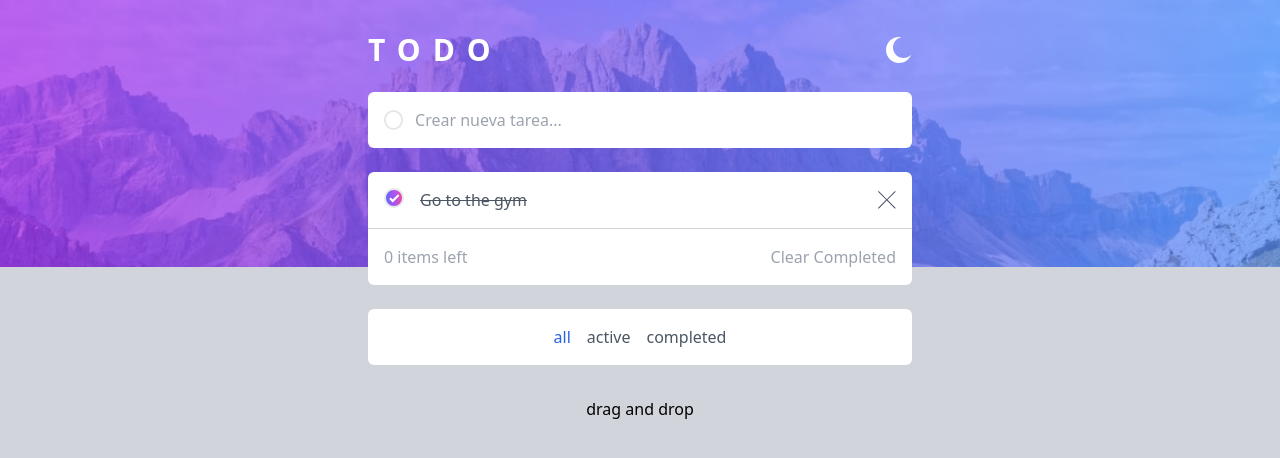
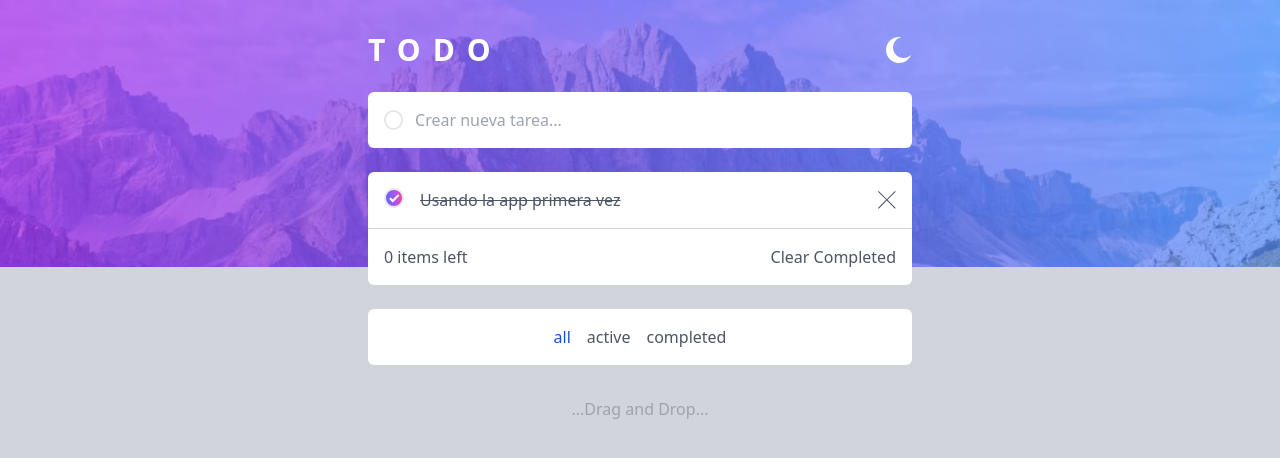
Before and after one commit to JesusELC/prueba, a React (Vite) app: page / in a window 1280 px wide. Shown: the top 458 px of the page. Built offline with nearby package versions, Linux system fonts and the light colour scheme.

Commit message:
Termidado como tutorial

```diff
--- a/src/App.jsx
+++ b/src/App.jsx
@@ -7,7 +7,7 @@ import TodoList from "./components/TodoList.jsx";
 
 
 const initialStateTodos =JSON.parse(localStorage.getItem(`todos`)) || [
-  { id: 1, title: "Go to the gym", completed:true },
+  { id: 0, title: "Usando la app primera vez", completed:true },
 ];
 
 const App = () => {
@@ -49,9 +49,9 @@ const App = () => {
       case "all":
         return todos;
       case "completed":
+        return todos.filter((todo)=>todo.completed);
+      case "active":
         return todos.filter((todo)=>!todo.completed);
-      case "active":
-        return todos.filter((todo)=> todo.completed);
       default:
         return todos;
     }
@@ -72,8 +72,8 @@ const App = () => {
         <TodoFilter changeFilter={changeFilter} filter={filter}/>
       </main>
 
-      <footer className="text-center mt-8 dark:text-gray-300">
-        drag and drop
+      <footer className="text-center mt-8 dark:text-gray-600 text-gray-400">
+        ...Drag and Drop...
       </footer>
 
     </div>
--- a/src/components/Header.jsx
+++ b/src/components/Header.jsx
@@ -22,7 +22,7 @@ const Header = () => {
     return(
       <header className="container mx-auto pt-8 px-4 md:max-w-xl">
         <div className="flex justify-between">
-          <h1 className= "uppercase dark:text-gray-400 text-white text-3xl font-semibold tracking-[0.4em]">todo</h1>
+          <h1 className= "uppercase dark:text-gray-300 text-white text-3xl font-semibold tracking-[0.4em] transition-all duration-1000">todo</h1>
           <button onClick={()=>setDarkMode(!darkMode)}>
             {darkMode?<IconSun/>:<IconMoon/>}
           </button>
--- a/src/components/TodoComputed.jsx
+++ b/src/components/TodoComputed.jsx
@@ -1,8 +1,8 @@
 const TodoComputed = ({computedTodoLeft,clearCompleted}) => {
     return(
       <section className="p-4 flex justify-between dark:bg-gray-800 bg-white rounded-b-md">
-        <span className="text-gray-400 dark:text-gray-300">{computedTodoLeft} items left</span>
-        <button className="text-gray-400" onClick={clearCompleted}>Clear Completed </button>
+        <span className="text-gray-600 dark:text-gray-400">{computedTodoLeft} items left</span>
+        <button className="text-gray-600" onClick={clearCompleted}>Clear Completed </button>
       </section>
     );
 };
--- a/src/components/TodoCreate.jsx
+++ b/src/components/TodoCreate.jsx
@@ -14,10 +14,10 @@ const TodoCreate = ({createTodo}) =>{
     }
 
     return(
-        <form onSubmit={handleSubmitAddTodo} className="p-4 dark:bg-gray-800 bg-white border-black rounded-md overflow-hidden flex gap-3 items-center mt-6">
+        <form onSubmit={handleSubmitAddTodo} className="p-4 dark:bg-gray-800 bg-white border-black rounded-md overflow-hidden flex gap-3 items-center mt-6 transition-all duration-1000">
          <span className="rounded-full border-2 w-5 h-5 inline-block"> </span>
          <input
-            className="w-full dark:bg-gray-800 text-gray-400 outline-none dark:text-gray-300"
+            className="w-full dark:bg-gray-800 text-gray-600 outline-none dark:text-gray-400"
             type="text"
             placeholder="Crear nueva tarea..."
             value={title}
--- a/src/components/TodoFilter.jsx
+++ b/src/components/TodoFilter.jsx
@@ -1,10 +1,10 @@
 const TodoFilter = ({changeFilter, filter}) => {
     return(
-        <section className="container mx-auto mt-6 ">
+        <section className="container mx-auto mt-6 transition-all duration-1000">
         <div className="mt-6 dark:bg-gray-800 bg-white rounded-md p-4 flex justify-center gap-4  ">
-          <button className={`hover:text-blue-600 ${filter === 'all'?"text-blue-600 ":"text-gray-600 "}`} onClick={() => changeFilter("all")}>all</button>
-          <button className={`hover:text-blue-600 ${filter === 'active'?"text-blue-600":"text-gray-600"}`} onClick={() => changeFilter("active")}>active</button>
-          <button className={`hover:text-blue-600 ${filter === 'completed'?"text-blue-600":"text-gray-600"}`} onClick={() => changeFilter("completed")}>completed</button>
+          <button className={`hover:text-blue-600 ${filter === 'all'?"text-blue-700 ":"dark:text-gray-400 text-gray-600 "}`} onClick={() => changeFilter("all")}>all</button>
+          <button className={`hover:text-blue-600 ${filter === 'active'?"text-blue-700":"dark:text-gray-400 text-gray-600"}`} onClick={() => changeFilter("active")}>active</button>
+          <button className={`hover:text-blue-600 ${filter === 'completed'?"text-blue-700":"dark:text-gray-400 text-gray-600"}`} onClick={() => changeFilter("completed")}>completed</button>
         </div>
       </section>
     );
--- a/src/components/TodoItem.jsx
+++ b/src/components/TodoItem.jsx
@@ -4,17 +4,17 @@ import CrossIcon from "./icons/IconCross";
 const TodoItem = ({todo, deleteTodo, changeTodo}) => {
     const {id,title,completed} = todo;
     return(
-       <article className="flex gap-4 border-b-gray-300 border-b dark:bg-gray-800 ">
+       <article className="flex gap-4 border-b-gray-300 border-b dark:bg-gray-800 transition-all duration-1000">
 
        <button
            onClick={() => changeTodo(id)}
-           className={`rounded-full border-2 w-5 h-5 ${completed? " bg-gradient-to-r from-indigo-500 via-purple-500 to-pink-500 flex justify-center items-center ": "inline-block" }`}>
+           className={`rounded-full border-2 w-5 h-5 dark:border-gray-400 ${completed? " bg-gradient-to-r from-indigo-500 via-purple-500 to-pink-500 flex justify-center items-center ": "inline-block" }`}>
           {
             completed && <CheckIcon />
           }
         </button>
 
-        <p className={`dark:text-gray-300 text-gray-600 grow ${completed && "line-through"}`}>{title}</p>
+        <p className={`dark:text-gray-400 text-gray-600 grow ${completed && "line-through"}`}>{title}</p>
         <button
           className="flex-none"
           onClick={() => deleteTodo(id)}
```
